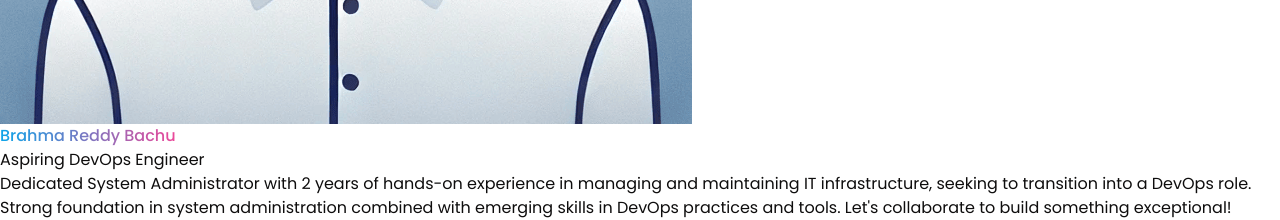
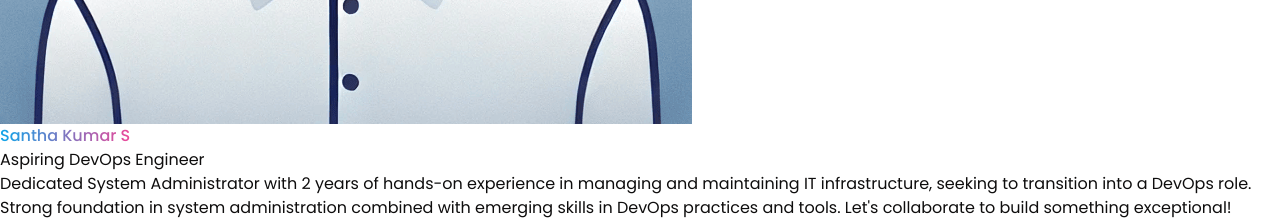
Before and after one commit to Santhakumar17/Portfolio-SanthaKumar, a React (Vite) app in the folder application_code/: page / in a window 1280 px wide. Shown: the part 880-1100 px from the top of the page. Built offline with nearby package versions, Linux system fonts and the light colour scheme.

Commit message:
Update Hero.jsx

```diff
--- a/application_code/src/components/Hero.jsx
+++ b/application_code/src/components/Hero.jsx
@@ -23,7 +23,7 @@ const Hero = () => {
           transition={{ duration: 0.8, delay: 0.2 }}
           className="flex flex-col max-w-[800px] gap-4 items-center justify-center"
         >
-          <h1 className="title md:text-4xl text-3xl">Brahma Reddy Bachu</h1>
+          <h1 className="title md:text-4xl text-3xl">Santha Kumar S</h1>
           <h2 className="text-lg font-medium bg-gradient-to-r text-transparent from-pink-500 to-blue-500 bg-clip-text transition-all duration-300 opacity-100 hover:opacity-80">
             Aspiring DevOps Engineer
           </h2>
```
